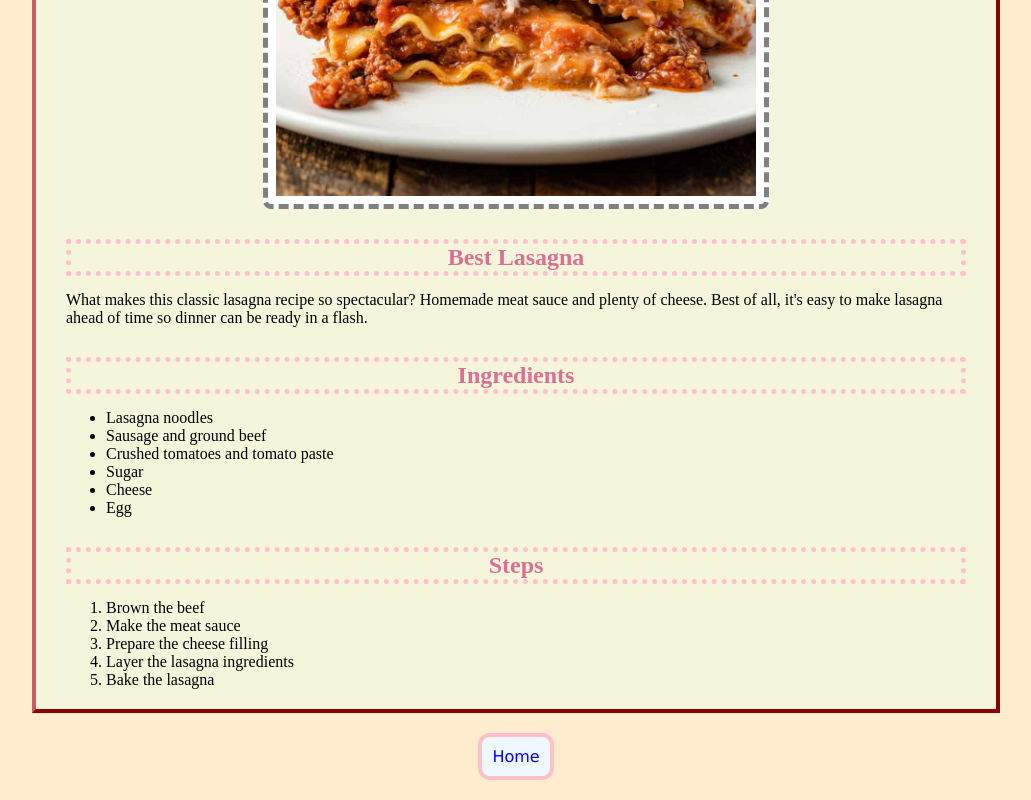
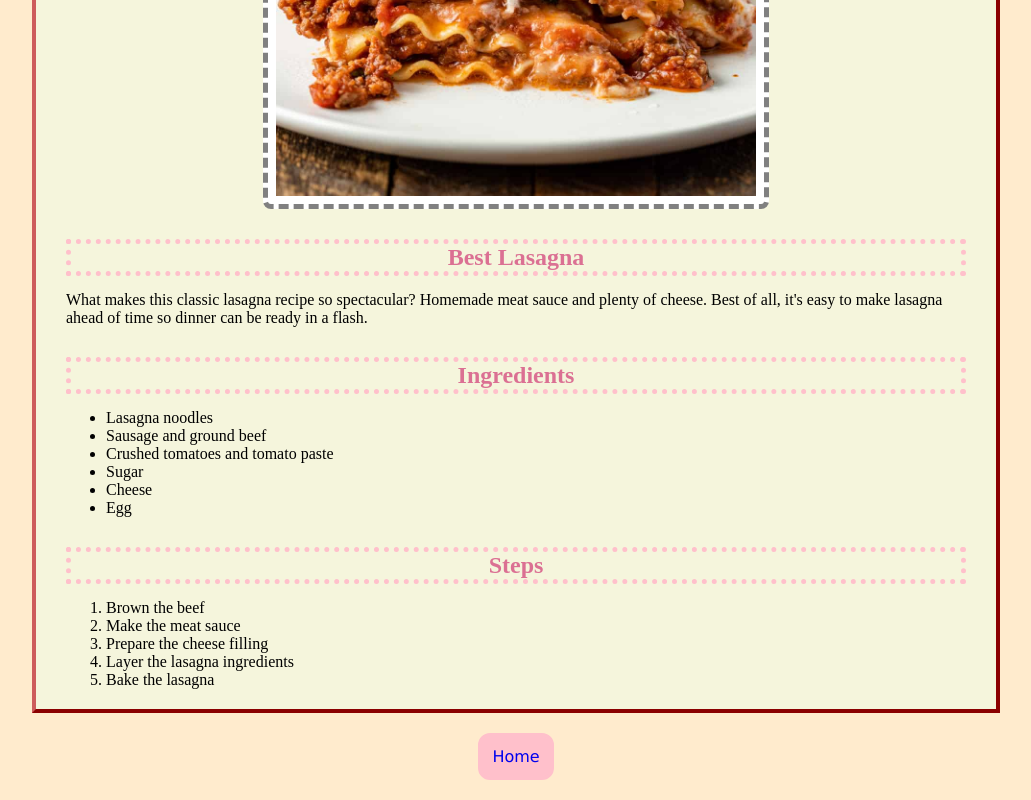
Before and after one commit to KJCPrincess/odin-recipes, a plain HTML site: page recipes/lasagna.html in a window 1280 px wide. In both pictures the pointer is over the element "Home". Shown: the part 402-1202 px from the top of the page, without its empty margins (124-1155 px from the left). Drawn offline with Linux system fonts and the light colour scheme.

Commit message:
Add hover decoration to home button

```diff
--- a/style.css
+++ b/style.css
@@ -93,6 +93,10 @@ margin: 20px auto;
 font-family: Verdana, Geneva, Tahoma, sans-serif;
 }
 
+.home:hover {
+    background-color: pink;
+}
+
 .home > a {
     text-decoration: none;
 }
```
